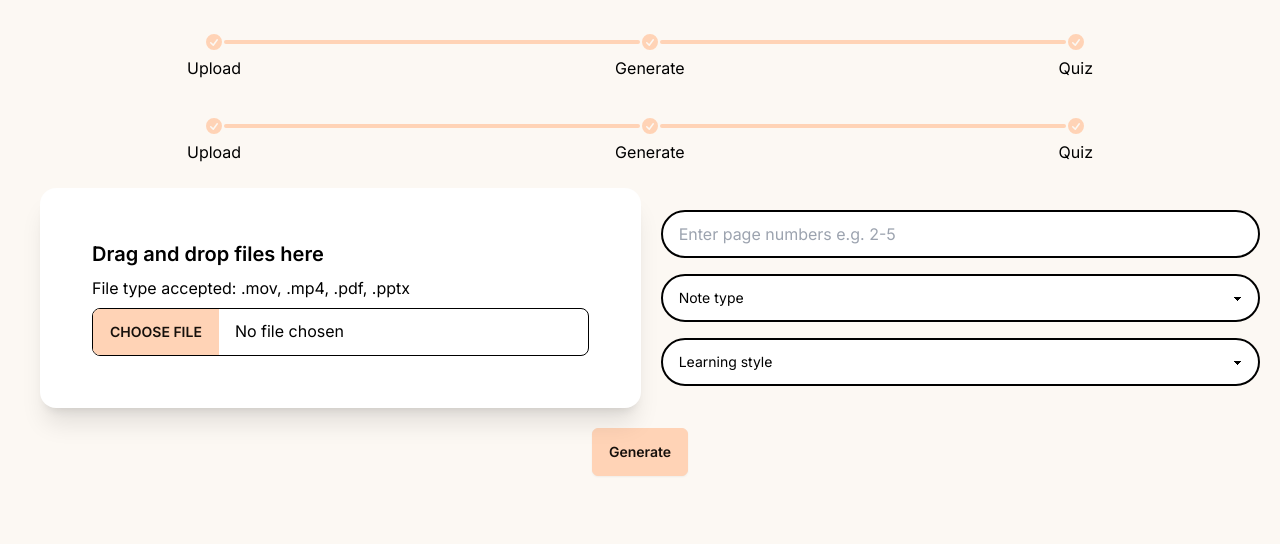
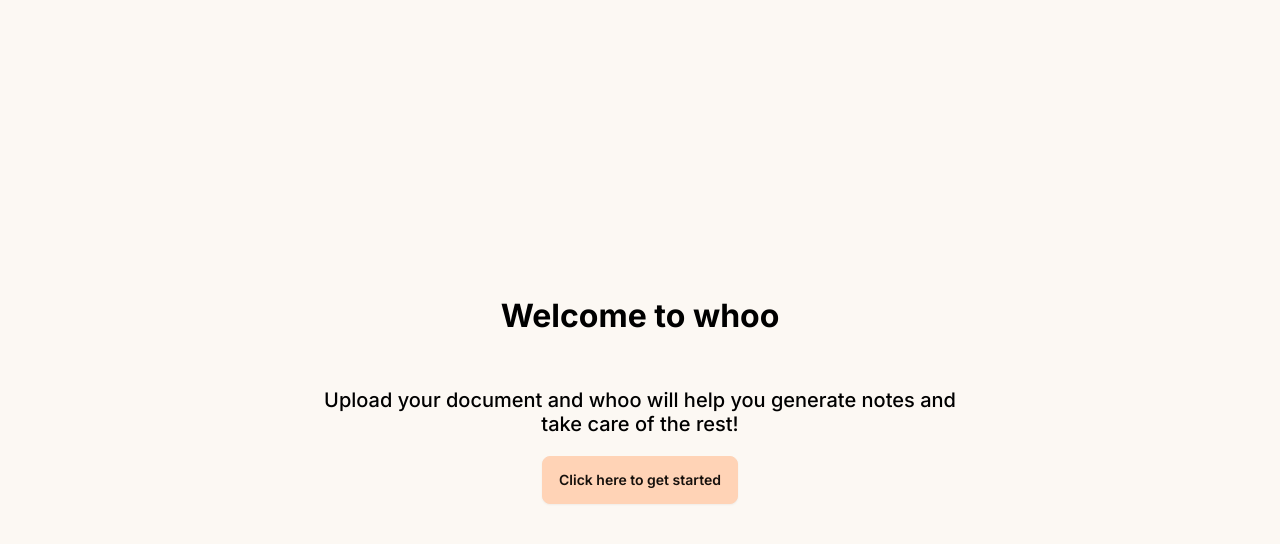
Before and after one commit to win-laeyee/whoos_the_smartest, a Next.js app in the folder frontend/: page / in a window 1280 px wide. Shown: the top 544 px of the page. Built offline with nearby package versions, Linux system fonts and the light colour scheme.

Commit message:
Add root page

```diff
--- a/frontend/src/app/page.tsx
+++ b/frontend/src/app/page.tsx
@@ -1,12 +1,26 @@
-import Image from "next/image";
-import Page from "./upload/page";
-import Layout from "./ui/layout";
+"use client";
+
+import { useRouter } from "next/navigation";
 
 export default function Home() {
+  const router = useRouter();
+
+  const handleNavigate = () => {
+    router.push("/upload");
+  };
+
   return (
-    <main className="flex flex-col min-h-screen min-w-screen bg-primary">
-      <Layout />
-      <Page />
+    <main className="flex flex-col min-h-screen min-w-screen bg-primary justify-center items-center">
+      <div className="prose flex flex-col items-center text-center">
+        <h1>Welcome to whoo</h1>
+        <p className="mb-5">
+          Upload your document and whoo will help you generate notes and take
+          care of the rest!
+        </p>
+      </div>
+      <button className="btn btn-secondary" onClick={handleNavigate}>
+        Click here to get started
+      </button>
     </main>
   );
 }
```
